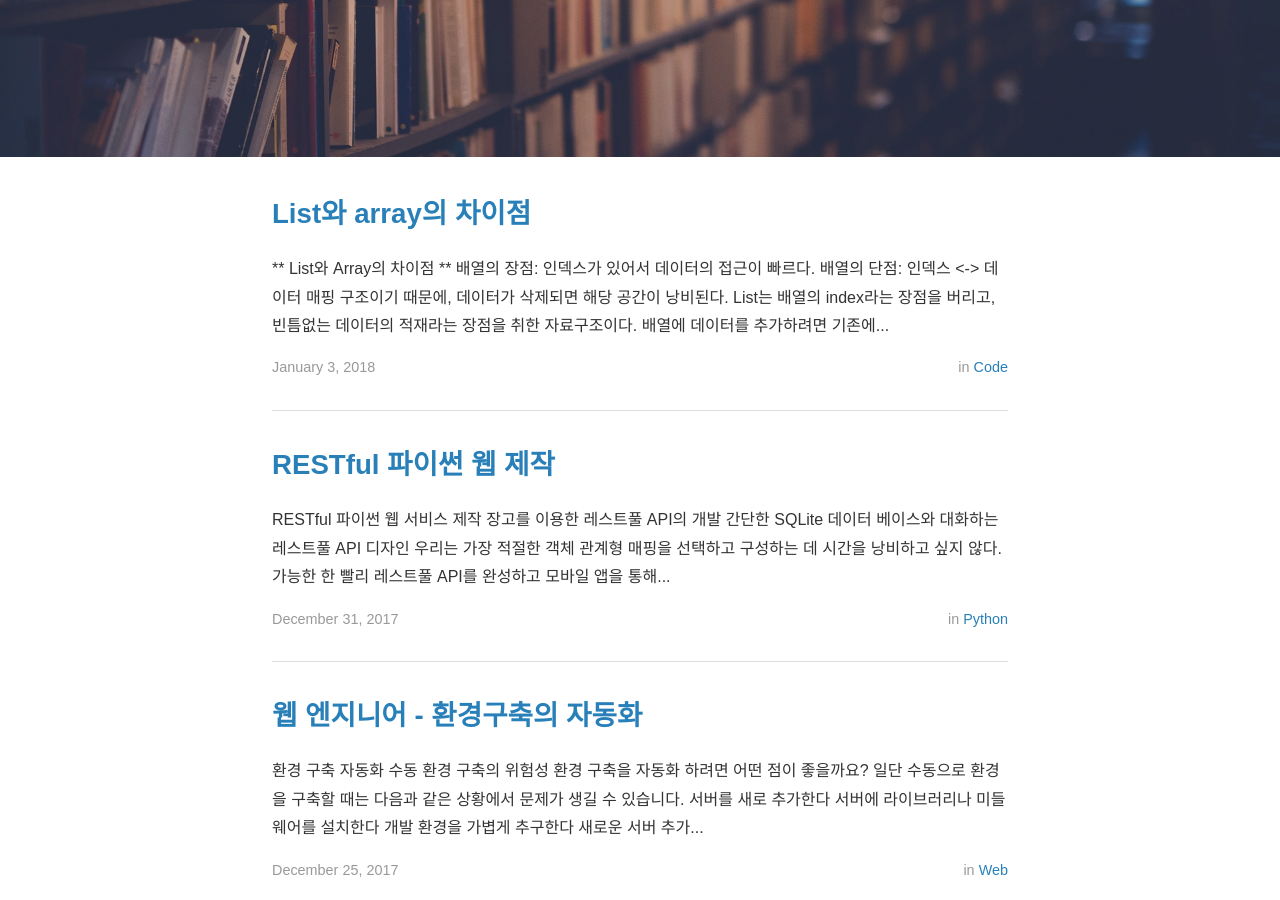
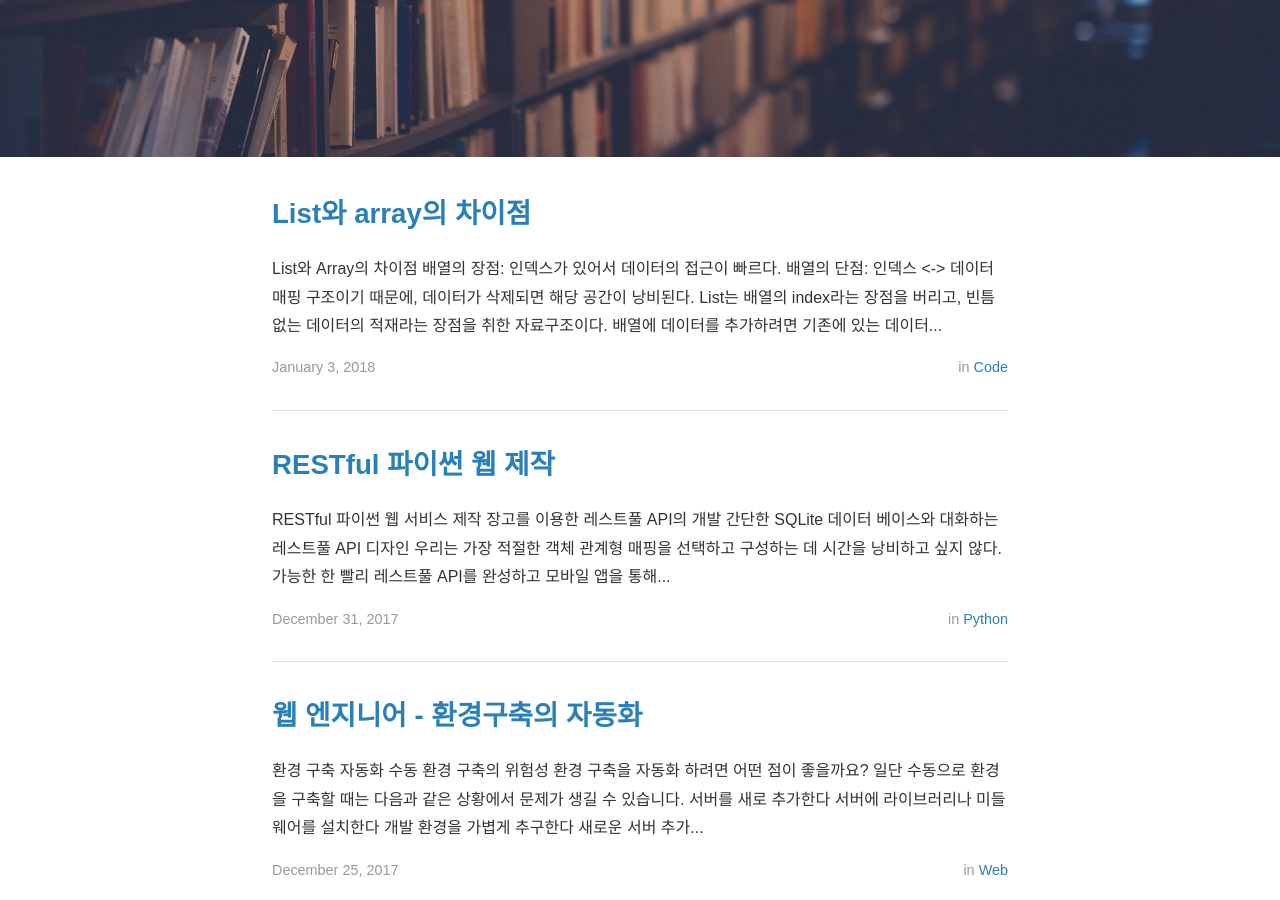
Before and after one commit to yoonkh/yoonkh.github.io, a Jekyll site: the page built from index.html, in a window 1280 px wide and 900 px high, scrolled down 346 px. Built offline with Jekyll 4.4.1, drawn with Linux system fonts in a browser that asks for light colours; nearby versions of some CDN libraries; the list of posts is cut into pages by our own code.

Commit message:
Update 2018-01-03-List&Array.markdown

```diff
--- a/_posts/2018-01-03-List&Array.markdown
+++ b/_posts/2018-01-03-List&Array.markdown
@@ -11,7 +11,7 @@ tags:
 comments: True
 ---
 
-** List와 Array의 차이점 **
+# List와 Array의 차이점
 
 - 배열의 장점: 인덱스가 있어서 데이터의 접근이 빠르다.
 - 배열의 단점: 인덱스 <-> 데이터 매핑 구조이기 때문에, 데이터가 삭제되면 해당 공간이 낭비된다.
```
